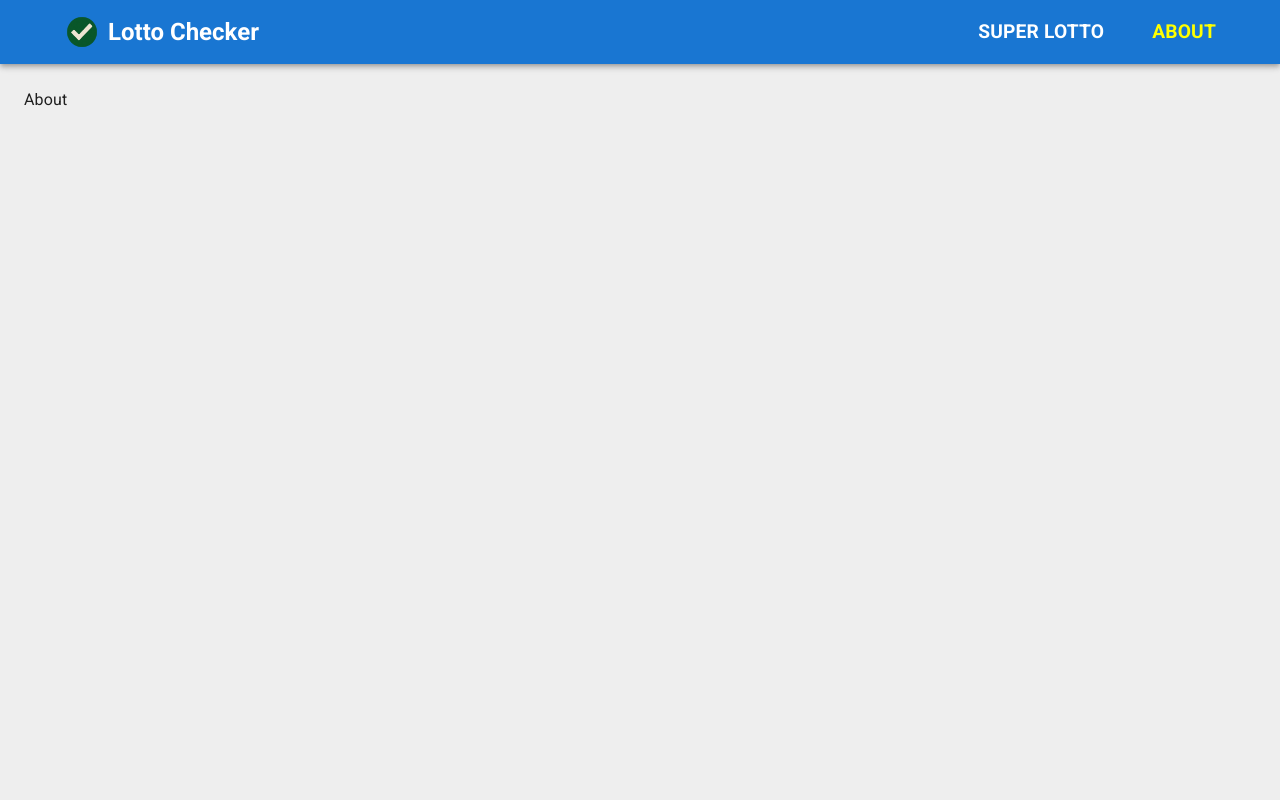
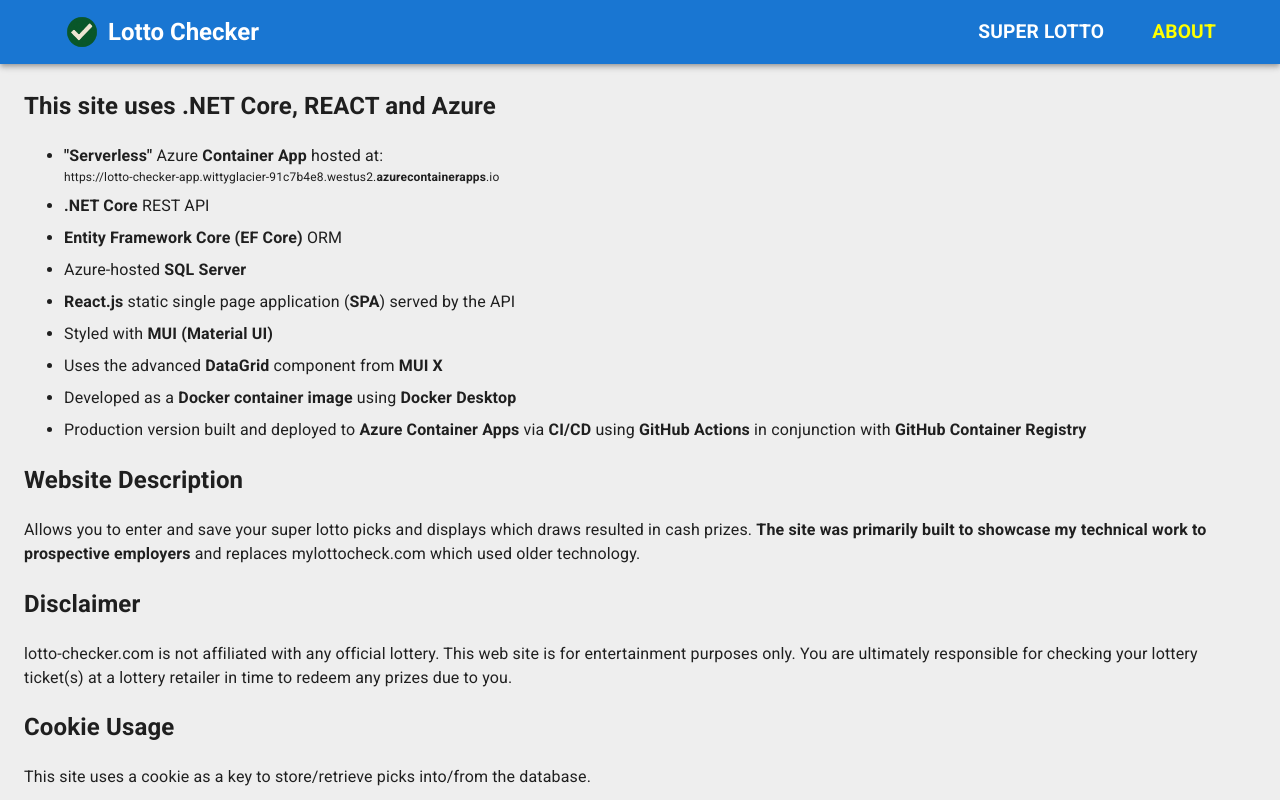
Before and after one commit to garyasloan/lotto-checker, a React (Vite) app in the folder client/: page /about in a window 1280 px wide. Built offline with nearby package versions, Linux system fonts and the light colour scheme.

Commit message:
Changed text in the about component

```diff
--- a/client/src/features/about/About.tsx
+++ b/client/src/features/about/About.tsx
@@ -1,5 +1,72 @@
-export default function About() {
+import React from "react";
+
+const About: React.FC = () => {
   return (
-    <div>About</div>
-  )
-}
+    <div className="min-h-screen bg-white text-gray-900 p-6 flex flex-col items-center justify-center space-y-10">
+      <section className="max-w-4xl w-full">
+        <h1 className="text-4xl font-bold mb-6 text-center">This site uses .NET Core, REACT and Azure</h1>
+        <ul className="list-disc list-inside text-xl space-y-8">
+          <li style={{ marginBottom: "0.5rem" }}>
+            <strong>"Serverless"</strong> Azure <strong>Container App</strong> hosted at: {" "}
+            <div style={{ fontSize: '0.75rem', paddingLeft: '0rem' }}>
+              https://lotto-checker-app.wittyglacier-91c7b4e8.westus2.
+              <strong>azurecontainerapps</strong>.io
+            </div>
+          </li>
+          <li style={{ marginBottom: "0.5rem" }}>
+            <strong>.NET Core</strong> REST API
+          </li>
+          <li style={{ marginBottom: "0.5rem" }}>
+            <strong>Entity Framework Core (EF Core)</strong> ORM
+          </li>
+          <li style={{ marginBottom: "0.5rem" }}>
+            Azure-hosted <strong>SQL Server</strong>
+          </li>
+          <li style={{ marginBottom: "0.5rem" }}>
+            <strong>React.js</strong> static single page application (<strong>SPA</strong>) served by the API
+          </li>
+
+          <li style={{ marginBottom: "0.5rem" }}>
+            Styled with <strong>MUI (Material UI) </strong>
+          </li>
+
+          <li style={{ marginBottom: "0.5rem" }}>
+            Uses the advanced <strong>DataGrid</strong> component from <strong>MUI X</strong>
+          </li>
+
+          <li style={{ marginBottom: "0.5rem" }}>
+            Developed as a <strong>Docker container image</strong> using <strong>Docker Desktop</strong>
+          </li>
+          <li style={{ marginBottom: "0.5rem" }}>
+            Production version built and deployed to <strong>Azure Container Apps</strong> via <strong>CI/CD</strong> using{" "}
+            <strong>GitHub Actions</strong> in conjunction with <strong>GitHub Container Registry</strong>
+          </li>
+        </ul>
+      </section>
+
+      <section className="max-w-4xl w-full">
+        <h2 className="text-3xl font-semibold mb-4 text-center">Website Description</h2>
+        <p className="text-xl text-justify">
+          Allows you to enter and save your super lotto picks and displays which draws resulted in
+          cash prizes. <strong>The site was primarily built to showcase my technical work to prospective employers</strong> and replaces <s></s>mylottocheck.com which used older technology.
+        </p>
+      </section>
+
+      <section className="max-w-4xl w-full">
+        <h2 className="text-3xl font-semibold mb-4 text-center">Disclaimer</h2>
+        <p className="text-xl text-center font-medium text-red-600">
+          lotto-checker.com is not affiliated with any official lottery.  This web site is for entertainment purposes only.  You are ultimately responsible for checking your lottery ticket(s) at a lottery retailer in time to redeem any prizes due to you.
+        </p>
+      </section>
+
+      <section className="max-w-4xl w-full">
+        <h2 className="text-3xl font-semibold mb-4 text-center">Cookie Usage</h2>
+        <p className="text-xl text-justify">
+          This site uses a cookie as a key to store/retrieve picks into/from the database.
+        </p>
+      </section>
+    </div>
+  );
+};
+
+export default About;
```
